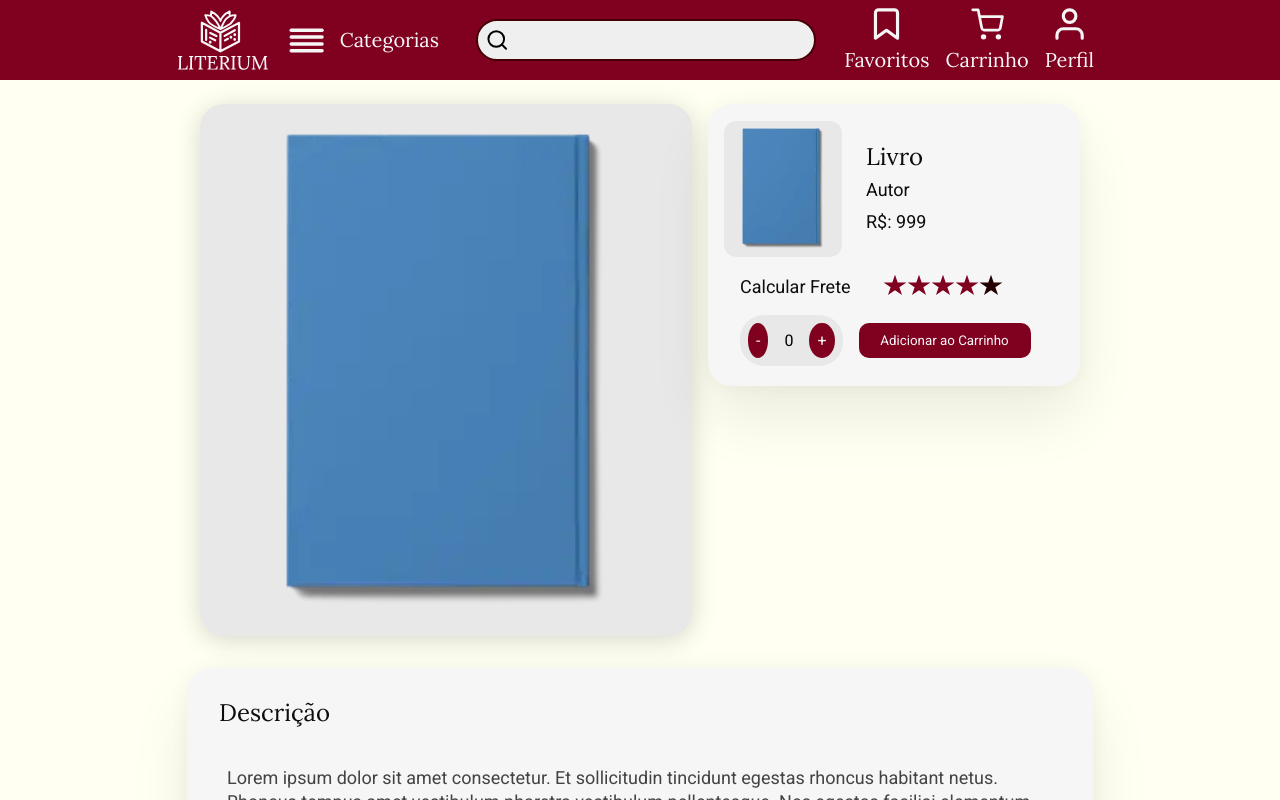
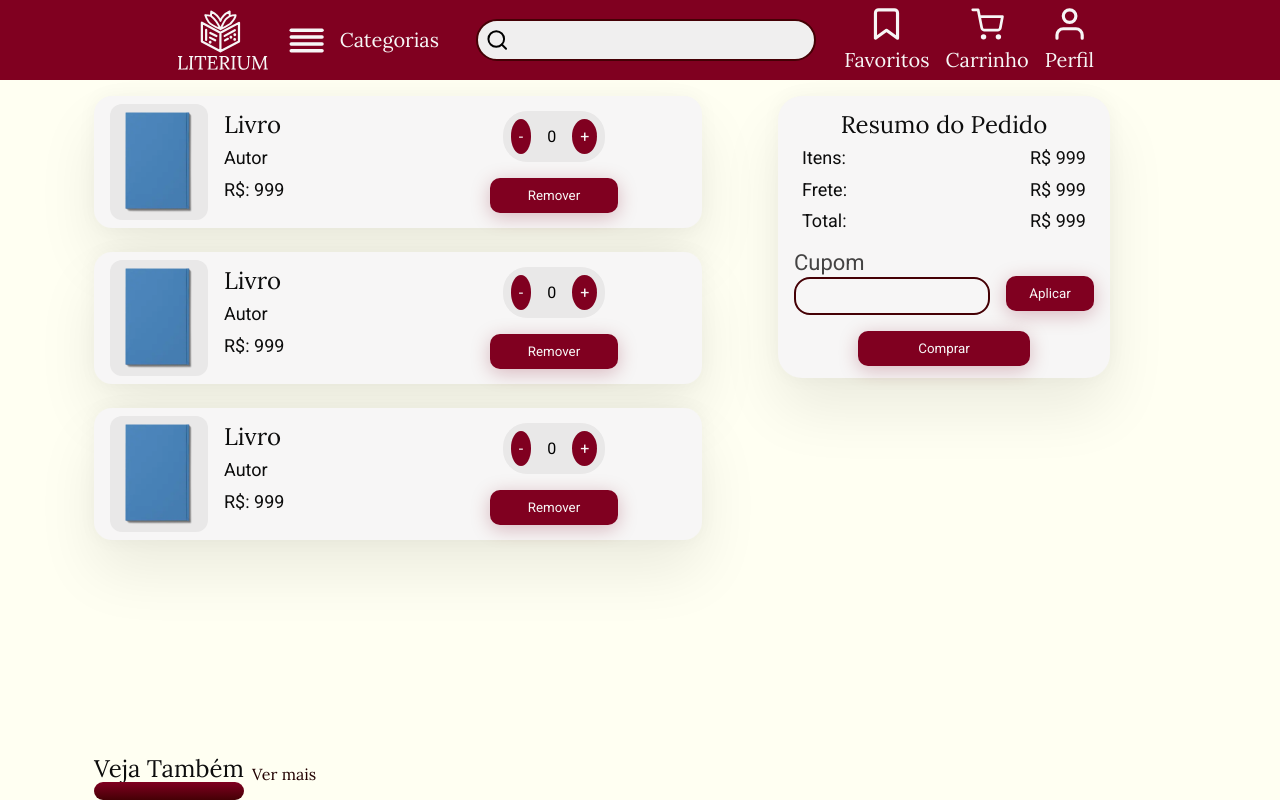
Before and after one commit to KauanHerbst/React-Literium-Project, a React (Create React App) app: page / in a window 1280 px wide. Shown: the top 800 px of the page. Built offline with nearby package versions, Linux system fonts and the light colour scheme.

Commit message:
CartPage Created

```diff
--- a/src/App.js
+++ b/src/App.js
@@ -2,12 +2,13 @@ import MenuComponent from './components/MenuComponent/MenuComponent';
 import FooterCompoenent from './components/LandPageComponents/FooterComponent/FooterComponent';
 import ProductComponent from './components/ProductComponent/ProductComponent';
 import CategoryComponent from './components/CategoryComponent/CategoryComponent';
+import CartComponent from './components/CartComponent/CartComponent';
 
 function App() {
   return (
     <>
       <MenuComponent />
-      <ProductComponent />
+      <CartComponent />
       <CategoryComponent category="Veja Também" />
       <FooterCompoenent />
     </>
--- /dev/null
+++ b/src/Pages/CartPage/CartPage.js
@@ -0,0 +1,18 @@
+import React from 'react';
+import MenuComponent from '../../components/MenuComponent/MenuComponent';
+import CartComponent from '../../components/CartComponent/CartComponent';
+import CategoryComponent from '../../components/CategoryComponent/CategoryComponent';
+import FooterCompoenent from '../../components/LandPageComponents/FooterComponent/FooterComponent';
+
+function CartPage() {
+  return (
+    <>
+      <MenuComponent />
+      <CartComponent />
+      <CategoryComponent category="Veja Também" />
+      <FooterCompoenent />
+    </>
+  );
+}
+
+export default CartPage;
--- a/src/Test.js
+++ b/src/Test.js
@@ -1,8 +1,13 @@
 import React from 'react';
 import ProductComponent from './components/ProductComponent/ProductComponent';
+import OrderComponent from './components/OrderComponent/OrderComponent';
 
 function Test() {
-  return <div className="container" />;
+  return (
+    <div className="container">
+      <OrderComponent />
+    </div>
+  );
 }
 
 export default Test;
--- /dev/null
+++ b/src/components/CartComponent/CartComponent.js
@@ -0,0 +1,47 @@
+import React from 'react';
+import OrderComponent from '../OrderComponent/OrderComponent';
+import InputComponent from '../LandPageComponents/InputsComponents/InputComponent';
+
+function CartComponent() {
+  return (
+    <section className="fle-start container flex-responsive-start-center">
+      <div className="flex-item-2 ">
+        <OrderComponent />
+        <OrderComponent />
+        <OrderComponent />
+      </div>
+      <div className="flex-item-1 flex-start pre-container-payment">
+        <div className="container-payment ">
+          <h2 className="flex-start">Resumo do Pedido</h2>
+          <div className="flex-between mg-1">
+            <h5>Itens:</h5>
+            <h5>R$ 999</h5>
+          </div>
+          <div className="flex-between mg-1">
+            <h5>Frete:</h5>
+            <h5>R$ 999</h5>
+          </div>
+          <div className="flex-between mg-1">
+            <h5>Total:</h5>
+            <h5>R$ 999</h5>
+          </div>
+          <div className="flex-start">
+            <InputComponent type="text" association="cupom">
+              Cupom
+            </InputComponent>
+            <button type="submit" className="buttonAddCart  ml-2 mt-3">
+              Aplicar
+            </button>
+          </div>
+          <div className="flex-start">
+            <button type="submit" className="buttonAddCart mt-2">
+              Comprar
+            </button>
+          </div>
+        </div>
+      </div>
+    </section>
+  );
+}
+
+export default CartComponent;
--- /dev/null
+++ b/src/components/OrderComponent/OrderComponent.js
@@ -0,0 +1,54 @@
+import React from 'react';
+import BookBlue from '../../images/BookBlue.webp';
+
+function OrderComponent() {
+  const [productAmount, setProductAmount] = React.useState(0);
+
+  React.useEffect(() => {
+    const btnSub = document.querySelector('.btn-sub');
+    const btnSum = document.querySelector('.btn-sum');
+
+    function addProduct() {
+      setProductAmount((prevAmount) => prevAmount + 1);
+    }
+    function subProduct() {
+      if (productAmount > 0) {
+        setProductAmount((prevAmount) => prevAmount - 1);
+      }
+    }
+
+    btnSub.addEventListener('click', subProduct);
+    btnSum.addEventListener('click', addProduct);
+
+    return () => {
+      btnSub.removeEventListener('click', subProduct);
+      btnSum.removeEventListener('click', addProduct);
+    };
+  }, [productAmount]);
+  return (
+    <div className="flex-start container-order mb-3">
+      <div className="flex-item-1 flex-start flex-no-center">
+        <div className="image-product-cart flex-start">
+          <img src={BookBlue} />
+        </div>
+        <div className="mg-1">
+          <h2 className="ml-1 mb-1">Livro</h2>
+          <h5 className="ml-1 mb-1">Autor</h5>
+          <h5 className="ml-1 mb-1">R$: 999</h5>
+        </div>
+      </div>
+      <div className="flex-item-1 flex-start flex-column ml-4">
+        <div className="flex-start container-add-product">
+          <div className="mg-1 btn-sub">-</div>
+          <div className="mg-1">{productAmount}</div>
+          <div className="mg-1 btn-sum">+</div>
+        </div>
+        <button type="button" className="buttonAddCart btn-remove-product mt-2">
+          Remover
+        </button>
+      </div>
+    </div>
+  );
+}
+
+export default OrderComponent;
--- a/src/css/index.css
+++ b/src/css/index.css
@@ -640,10 +640,15 @@ header {
   background-color: #800020;
   padding: 10px 18px;
   transition: 0.4s ease;
+  box-shadow: 0px 4.107px 19.625px 0px rgba(128, 0, 32, 0.26);
 }
 .buttonAddCart:hover, .btn-recnews:hover {
   background-color: #220000;
   transform: scale(1.1);
+}
+
+.btn-remove-product {
+  width: 128px;
 }
 
 .mg-1 {
@@ -1682,6 +1687,7 @@ svg, img {
   cursor: pointer;
 }
 .container-add-product .btn-sum, .container-add-product .btn-sub {
+  padding: 8px;
   border: 0;
   outline: none;
   color: #F7F6F6;
@@ -1693,4 +1699,38 @@ svg, img {
 .container-add-product .btn-sum:hover, .container-add-product .btn-sub:hover {
   transform: scale(1.1);
   background-color: #220000;
+}
+
+.container-order {
+  border-radius: 18px;
+  width: 100%;
+  padding: 8px 16px;
+  background-color: #F7F6F6;
+  box-shadow: 0px -0.359px 19.969px 0px rgba(0, 0, 0, 0.04), 0px 32.014px 61.049px 0px rgba(0, 0, 0, 0.08);
+}
+.container-order .image-product-cart {
+  border-radius: 12px;
+  width: 98px;
+  background-color: #E9E8E8;
+  height: 116px;
+}
+.container-order .image-product-cart img {
+  width: 70%;
+}
+@media screen and (max-width: 540px) {
+  .container-order {
+    max-width: 95%;
+  }
+}
+
+.container-payment {
+  width: 332px;
+  height: 282px;
+  padding: 16px;
+  background-color: #F7F6F6;
+  border-radius: 24px;
+  box-shadow: 0px -0.359px 19.969px 0px rgba(0, 0, 0, 0.04), 0px 32.014px 61.049px 0px rgba(0, 0, 0, 0.0784313725);
+}
+.container-payment input {
+  width: 196px;
 }/*# sourceMappingURL=index.css.map */
--- a/src/css/index.scss
+++ b/src/css/index.scss
@@ -668,6 +668,7 @@ svg, img{
   user-select: none;
   cursor: pointer;
   .btn-sum, .btn-sub{
+    padding: 8px;
     border: 0;
     outline: none;
     color: $white-light-3;
@@ -681,3 +682,41 @@ svg, img{
     }
   }
 }
+
+
+// Cart Page
+
+.container-order{
+  border-radius: 18px;
+  width: 100%;
+  padding: 8px 16px;
+  background-color: $white-light-3;
+  box-shadow: 0px -0.359px 19.969px 0px rgba(0, 0, 0, 0.04), 0px 32.014px 61.049px 0px rgba(0, 0, 0, 0.08);
+
+  .image-product-cart{
+    border-radius: 12px;
+    width: 98px;
+    background-color: $white-light-1;
+    height: 116px;
+
+    img{
+      width: 70%;
+    }
+  }
+
+  @include responsive(xs){
+    max-width: 95%;
+  }
+}
+
+.container-payment{
+  width: 332px;
+  height: 282px;
+  padding: 16px;
+  background-color: $white-light-3;
+  border-radius: 24px;
+  box-shadow: 0px -0.359px 19.969px 0px rgba(0, 0, 0, 0.04), 0px 32.014px 61.049px 0px #00000014;
+  input{
+    width: 196px ;
+  }
+}
--- a/src/css/partials/_buttons.scss
+++ b/src/css/partials/_buttons.scss
@@ -72,9 +72,14 @@
   background-color: $primary-normal;
   padding: 10px 18px;
   transition: .4s ease;
+  box-shadow: 0px 4.107px 19.625px 0px rgba(128, 0, 32, 0.26);
 
   &:hover{
     background-color: $primary-dark-3;
     transform: scale(1.1);
   }
 }
+
+.btn-remove-product{
+  width: 128px;
+}
--- a/src/index.js
+++ b/src/index.js
@@ -6,10 +6,11 @@ import Test from './Test';
 import LandingPage from './Pages/LandingPage/LandingPage';
 import HomePage from './Pages/HomePage/HomePage';
 import ProductPage from './Pages/ProductPage/ProductPage';
+import CartPage from './Pages/CartPage/CartPage';
 
 const root = ReactDOM.createRoot(document.getElementById('root'));
 root.render(
   <React.StrictMode>
-    <ProductPage />
+    <CartPage />
   </React.StrictMode>
 );
```
Also changed, not shown: 1 other file (tests, documents, lock files or other folders).
